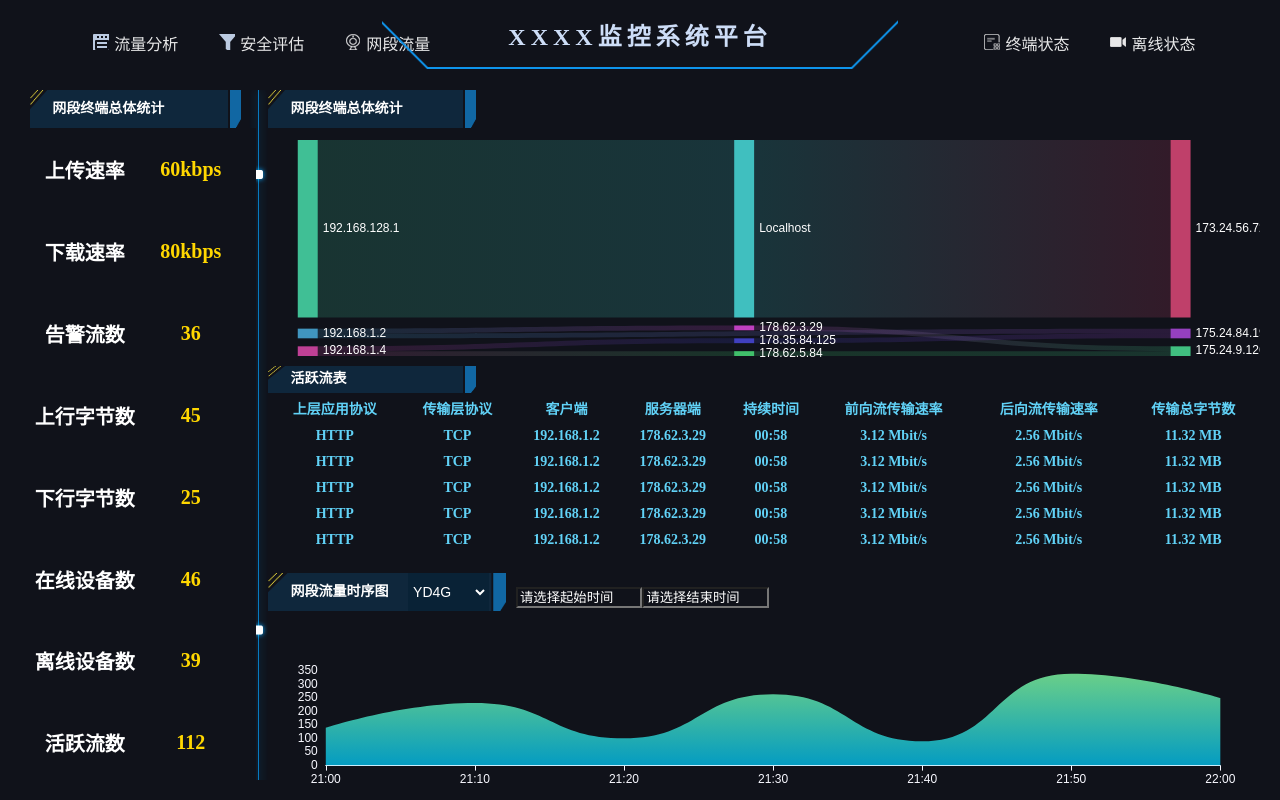
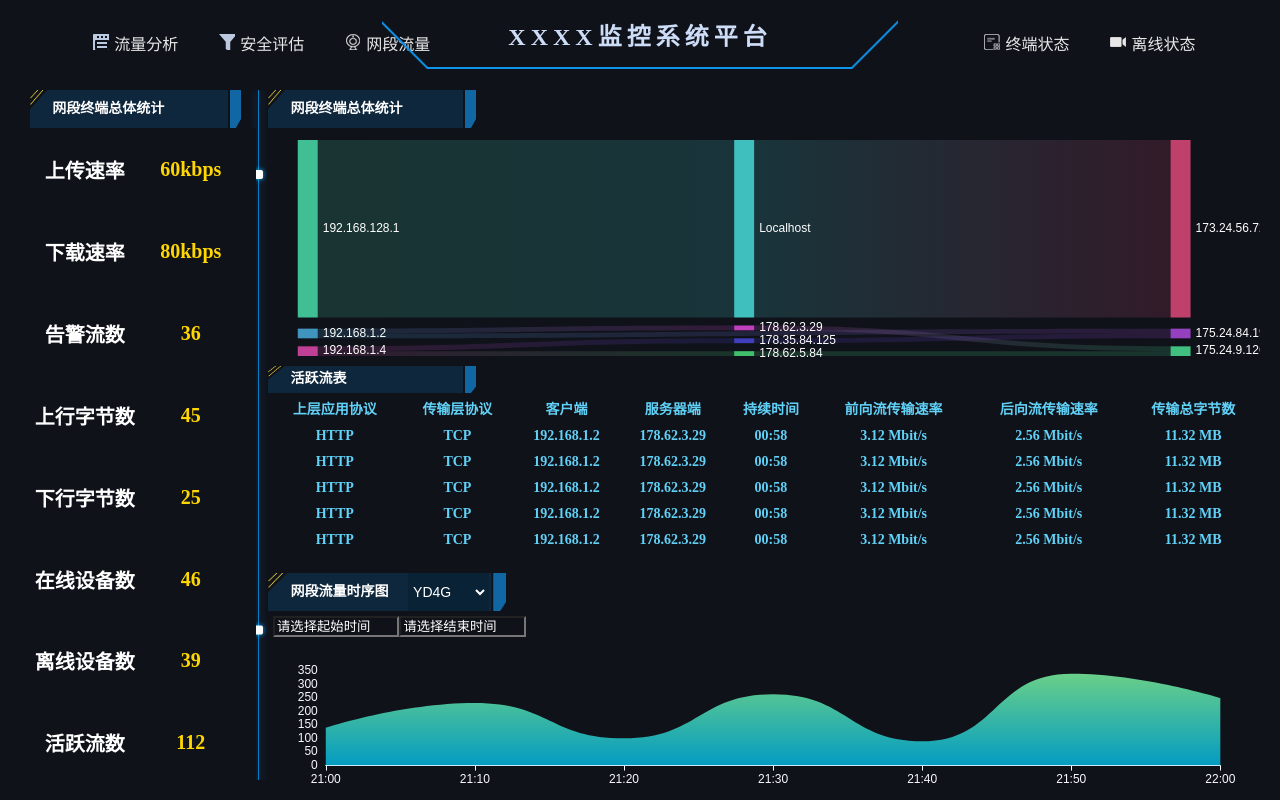
Before and after one commit to CSGcxy/csgrebuild, a Vue app: page /networkTraffic in a window 1280 px wide. Built offline with nearby package versions, Linux system fonts and the light colour scheme.

Commit message:
修改了网段流量网段流量时序css样式

```diff
--- a/src/assets/css/networkTraffic.css
+++ b/src/assets/css/networkTraffic.css
@@ -275,8 +275,8 @@ input {
 
 .center-bottom>.timeInterval {
     float: left;
-    padding-left: 25%;
-    margin-top: -2.5%;
+    padding-left: 5px;
+    padding-top: 5px;
 }
 
 .center-bottom>.bottom-1>.title-box-center {
```
